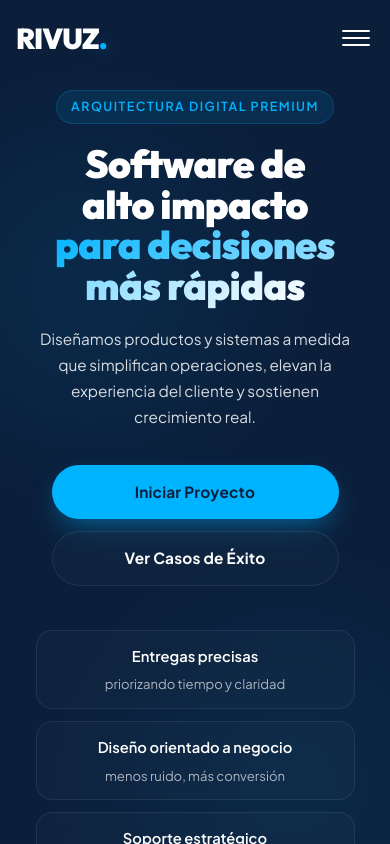
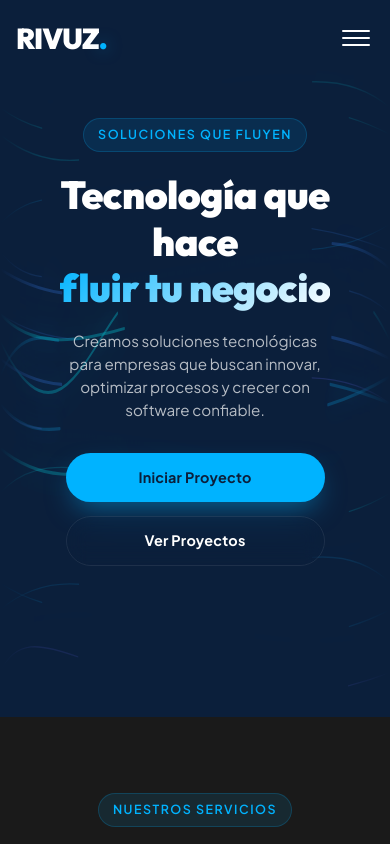
Before and after one commit to lihuensg/rivuz-react, a React (Vite) app: page / in a window 390 px wide. Shown: the top 844 px of the page. Built offline with nearby package versions, Linux system fonts and the light colour scheme.

Commit message:
refactor: enhance Hero component with interactive mouse effects and improved visuals

```diff
--- a/src/components/Hero/Hero.css
+++ b/src/components/Hero/Hero.css
@@ -3,164 +3,189 @@
     min-height: 100vh;
     display: flex;
     align-items: center;
-    padding-top: 136px;
-    padding-bottom: 108px;
+    padding-top: 120px;
     overflow: hidden;
-    background: var(--bg-main);
+    background-color: var(--bg-main);
 }
 
-.hero-backdrop {
+/* Wider, more intense interactive reveal + horizontal fade for seamless edges */
+.river-container {
     position: absolute;
-    inset: 0;
+    top: 0;
+    left: 0;
+    width: 100%;
+    height: 100%;
     z-index: 1;
     pointer-events: none;
+    opacity: 0.8;
+    /* Combined Mask: Mouse Reveal + Edge Fading */
+    -webkit-mask-image:
+        radial-gradient(circle 600px at var(--mouse-x, 50%) var(--mouse-y, 50%), black 0%, rgba(0, 0, 0, 0.15) 100%),
+        linear-gradient(to right, transparent 0%, black 5%, black 95%, transparent 100%);
+    mask-image:
+        radial-gradient(circle 600px at var(--mouse-x, 50%) var(--mouse-y, 50%), black 0%, rgba(0, 0, 0, 0.15) 100%),
+        linear-gradient(to right, transparent 0%, black 10%, black 90%, transparent 100%);
+    -webkit-mask-composite: source-in;
+    mask-composite: intersect;
 }
 
-.hero-orb {
-    position: absolute;
-    border-radius: 50%;
-    filter: blur(40px);
-    opacity: 0.45;
+.river-svg {
+    width: 100%;
+    height: 100%;
 }
 
-.orb-left {
-    width: 420px;
-    height: 420px;
-    left: -120px;
-    top: 8%;
-    background: radial-gradient(circle, rgba(0, 179, 255, 0.3) 0%, rgba(0, 179, 255, 0.02) 68%);
+.wave {
+    fill: transparent;
+    stroke-linecap: round;
+    transition: stroke-width 0.4s ease, stroke-opacity 0.4s ease;
 }
 
-.orb-right {
-    width: 480px;
-    height: 480px;
-    right: -140px;
-    bottom: -80px;
-    background: radial-gradient(circle, rgba(0, 179, 255, 0.24) 0%, rgba(0, 179, 255, 0.01) 70%);
+.wave-bg {
+    stroke: var(--primary);
+    filter: blur(8px);
+    stroke-opacity: 0.12;
+    stroke-width: 1.5;
 }
 
-.hero-grid {
-    position: absolute;
-    inset: 0;
-    background-image:
-        linear-gradient(rgba(255, 255, 255, 0.04) 1px, transparent 1px),
-        linear-gradient(90deg, rgba(255, 255, 255, 0.04) 1px, transparent 1px);
-    background-size: 72px 72px;
-    mask-image: linear-gradient(to bottom, rgba(0, 0, 0, 0.8), transparent 78%);
-    opacity: 0.22;
-    animation: gridDrift 20s linear infinite;
+.wave-main {
+    stroke-width: 3.5;
+    /* More presence */
+    stroke-opacity: 0.4;
 }
 
-@keyframes gridDrift {
+.wave-detail {
+    stroke-width: 1.5;
+    stroke-opacity: 0.25;
+}
+
+/* Data Packets Intensified Glow */
+.data-packet {
+    filter: drop-shadow(0 0 12px currentColor);
+    opacity: 1;
+}
+
+/* Intense Neon Bloom */
+.wave-cyan {
+    stroke: #00f2ff;
+    filter: drop-shadow(0 0 20px rgba(0, 242, 255, 0.8));
+}
+
+.wave-blue {
+    stroke: #0ea5e9;
+    filter: drop-shadow(0 0 15px rgba(14, 165, 233, 0.7));
+}
+
+.wave-electric {
+    stroke: #3b82f6;
+    filter: drop-shadow(0 0 25px rgba(59, 130, 246, 0.8));
+}
+
+.wave-accent {
+    stroke: #6366f1;
+    filter: drop-shadow(0 0 20px rgba(99, 102, 241, 0.6));
+}
+
+/* Seamless Technical Flow */
+.wave-main,
+.wave-detail {
+    /* Pattern: 500px dash, 1000px gap = 1500px total */
+    stroke-dasharray: 500 1000;
+    /* Travel exactly 1500px (or multiple) for perfect reset */
+    animation: energyFlow 10s infinite linear;
+}
+
+@keyframes energyFlow {
     from {
-        transform: translateY(0);
+        stroke-dashoffset: 1500;
     }
 
     to {
-        transform: translateY(24px);
+        stroke-dashoffset: 0;
     }
+}
+
+/* Varied speeds and delays for natural chaos */
+.wave-cyan.wave-main {
+    animation-duration: 8s;
+    animation-delay: -1s;
+}
+
+.wave-blue.wave-main {
+    animation-duration: 12s;
+    animation-delay: -3s;
+}
+
+.wave-electric.wave-main {
+    animation-duration: 10s;
+    animation-direction: reverse;
+    animation-delay: -5s;
+}
+
+.wave-accent {
+    animation-duration: 18s;
+    stroke-opacity: 0.3;
+    animation-delay: -2s;
+}
+
+/* Vertically staggered delays for detail network */
+.wave-detail:nth-child(even) {
+    animation-delay: -4s;
+    animation-duration: 14s;
+}
+
+.wave-detail:nth-child(odd) {
+    animation-delay: -7s;
+    animation-duration: 16s;
 }
 
 .hero-container {
     position: relative;
-    z-index: 2;
+    z-index: 10;
     width: 100%;
 }
 
 .content-wrapper {
-    max-width: 960px;
+    max-width: 900px;
     margin: 0 auto;
     text-align: center;
 }
 
 .hero-title {
-    font-size: clamp(3rem, 6.9vw, 5.9rem);
-    margin-bottom: 20px;
+    font-size: clamp(3.5rem, 8vw, 6rem);
+    margin-bottom: 24px;
     letter-spacing: -2px;
     font-family: 'Outfit', sans-serif;
     font-weight: 800;
-    line-height: 1.04;
-    text-wrap: balance;
 }
 
 .hero-subtitle {
-    font-size: clamp(1.02rem, 1.6vw, 1.22rem);
-    color: rgba(255, 255, 255, 0.84);
+    font-size: clamp(1.1rem, 2vw, 1.4rem);
+    color: var(--text-secondary);
     max-width: 700px;
-    margin: 0 auto 44px;
-    line-height: 1.78;
+    margin: 0 auto 40px;
 }
 
 .action-buttons {
     display: flex;
-    gap: 16px;
+    gap: 20px;
     justify-content: center;
-    margin-bottom: 60px;
-}
-
-.action-buttons .btn {
-    min-width: 220px;
-}
-
-.action-buttons .btn-outline {
-    background: rgba(255, 255, 255, 0.02);
-}
-
-.hero-metrics {
-    display: grid;
-    grid-template-columns: repeat(3, 1fr);
-    gap: 14px;
-    max-width: 920px;
-    margin: 0 auto;
-}
-
-.hero-metric {
-    background: rgba(255, 255, 255, 0.018);
-    border: 1px solid rgba(255, 255, 255, 0.075);
-    border-radius: 16px;
-    padding: 18px 20px;
-    text-align: left;
-    transition: transform 0.35s var(--ease-premium), border-color 0.35s var(--ease-premium), background 0.35s var(--ease-premium), box-shadow 0.35s var(--ease-premium);
-}
-
-.hero-metric strong {
-    display: block;
-    font-size: 0.92rem;
-    color: var(--text-primary);
-    margin-bottom: 6px;
-    font-weight: 600;
-}
-
-.hero-metric span {
-    display: block;
-    font-size: 0.82rem;
-    color: rgba(255, 255, 255, 0.66);
-    line-height: 1.5;
-}
-
-.hero-metric:hover {
-    transform: translateY(-3px);
-    border-color: rgba(0, 179, 255, 0.3);
-    background: rgba(0, 179, 255, 0.06);
-    box-shadow: 0 12px 24px rgba(0, 0, 0, 0.2);
+    margin-bottom: 80px;
 }
 
 @media (max-width: 1024px) {
     .hero-section {
-        min-height: 92vh;
-        padding-top: 112px;
+        padding-top: 100px;
     }
 
-    .hero-metrics {
-        gap: 12px;
+    .hero-title {
+        letter-spacing: -1.5px;
     }
 }
 
 @media (max-width: 768px) {
     .hero-section {
-        min-height: 88vh;
-        padding-top: 98px;
-        padding-bottom: 70px;
+        padding-top: 90px;
+        min-height: 90vh;
     }
 
     .hero-title {
@@ -168,58 +193,48 @@
     }
 
     .hero-subtitle {
-        margin-bottom: 34px;
-        line-height: 1.7;
+        font-size: 1rem;
+        margin-bottom: 32px;
+        padding: 0 10px;
     }
 
     .action-buttons {
         flex-direction: column;
-        padding: 0 16px;
-        gap: 12px;
-        margin-bottom: 44px;
+        padding: 0 20px;
+        gap: 14px;
+        margin-bottom: 40px;
     }
 
     .action-buttons .btn {
         width: 100%;
-        min-width: 0;
+        text-align: center;
+        justify-content: center;
     }
 
-    .hero-metrics {
-        grid-template-columns: 1fr;
-        max-width: 560px;
-        margin: 0 auto;
-    }
-
-    .hero-grid {
-        opacity: 0.16;
-    }
-
-    .hero-metric {
-        text-align: center;
+    .content-wrapper {
+        padding: 0 10px;
     }
 }
 
 @media (max-width: 480px) {
     .hero-section {
-        min-height: auto;
-        padding-top: 90px;
-        padding-bottom: 56px;
+        padding-top: 80px;
+        min-height: 85vh;
     }
 
     .hero-title {
-        font-size: clamp(2.1rem, 10vw, 3rem);
-        letter-spacing: -0.6px;
+        font-size: clamp(2.2rem, 10vw, 3.5rem);
+        letter-spacing: -0.5px;
+        margin-bottom: 18px;
     }
 
     .hero-subtitle {
-        font-size: 0.96rem;
+        font-size: 0.95rem;
+        line-height: 1.5;
     }
 
-    .hero-metric {
-        padding: 14px;
-    }
-
-    .hero-orb {
-        opacity: 0.3;
+    .action-buttons .btn {
+        padding: 12px 24px;
+        font-size: 0.9rem;
     }
 }
--- a/src/components/Hero/Hero.tsx
+++ b/src/components/Hero/Hero.tsx
@@ -1,50 +1,144 @@
-import React from 'react';
+import React, { useEffect, useRef } from 'react';
 import './Hero.css';
 
 const Hero: React.FC = () => {
+  const containerRef = useRef<HTMLDivElement>(null);
+
+  useEffect(() => {
+    const handleMouseMove = (e: MouseEvent) => {
+      if (containerRef.current) {
+        const { left, top, width, height } = containerRef.current.getBoundingClientRect();
+        const x = ((e.clientX - left) / width) * 100;
+        const y = ((e.clientY - top) / height) * 100;
+        containerRef.current.style.setProperty('--mouse-x', `${x}%`);
+        containerRef.current.style.setProperty('--mouse-y', `${y}%`);
+      }
+    };
+
+    window.addEventListener('mousemove', handleMouseMove);
+    return () => window.removeEventListener('mousemove', handleMouseMove);
+  }, []);
+
   return (
     <section className="hero-section">
-      <div className="hero-backdrop" aria-hidden="true">
-        <div className="hero-orb orb-left" />
-        <div className="hero-orb orb-right" />
-        <div className="hero-grid" />
+      <div className="river-container" ref={containerRef}>
+        <svg className="river-svg" viewBox="0 0 1440 800" preserveAspectRatio="none" xmlns="http://www.w3.org/2000/svg">
+          {/* Background Matrix */}
+          <g className="waves-bg">
+            <path id="bg-1" className="wave wave-bg" d="M0,100 C400,150 800,50 1440,100"></path>
+            <path id="bg-2" className="wave wave-bg" d="M0,200 C300,250 900,150 1440,200"></path>
+            <path id="bg-3" className="wave wave-bg" d="M0,300 C500,350 1000,250 1440,300"></path>
+            <path id="bg-4" className="wave wave-bg" d="M0,500 C400,450 800,550 1440,500"></path>
+            <path id="bg-5" className="wave wave-bg" d="M0,600 C300,550 900,650 1440,600"></path>
+            <path id="bg-6" className="wave wave-bg" d="M0,700 C500,650 1000,750 1440,700"></path>
+          </g>
+
+          {/* Main Neural Streams (Dense Core) */}
+          <g className="waves-main">
+            <path id="m-1" className="wave wave-cyan wave-main" d="M0,380 C320,580 420,180 720,380 C1020,580 1120,180 1440,380"></path>
+            <path id="m-2" className="wave wave-blue wave-main" d="M0,420 C200,270 600,570 1440,420"></path>
+            <path id="m-3" className="wave wave-electric wave-main" d="M0,400 C400,500 800,300 1440,400"></path>
+            <path id="m-4" className="wave wave-cyan wave-main" d="M0,350 C300,450 900,250 1440,350"></path>
+            <path id="m-5" className="wave wave-blue wave-main" d="M0,450 C250,550 650,350 1440,450"></path>
+            <path id="m-6" className="wave wave-electric wave-main" d="M0,300 C500,400 1100,200 1440,300"></path>
+            <path id="m-7" className="wave wave-cyan wave-main" d="M0,500 C400,600 800,400 1440,500"></path>
+          </g>
+
+          {/* Detail Network (Vertical Spread) */}
+          <g className="waves-detail">
+            <path id="d-1" className="wave wave-cyan wave-detail" d="M0,150 C400,250 800,50 1440,150"></path>
+            <path id="d-2" className="wave wave-blue wave-detail" d="M0,250 C300,150 900,350 1440,250"></path>
+            <path id="d-3" className="wave wave-electric wave-detail" d="M0,350 C500,450 1100,250 1440,350"></path>
+            <path id="d-4" className="wave wave-accent wave-detail" d="M0,450 C200,550 1000,350 1440,450"></path>
+            <path id="d-5" className="wave wave-cyan wave-detail" d="M0,550 C300,450 900,650 1440,550"></path>
+            <path id="d-6" className="wave wave-blue wave-detail" d="M0,650 C500,750 1100,550 1440,650"></path>
+            <path id="d-7" className="wave wave-accent wave-detail" d="M0,750 C150,650 550,850 1440,750"></path>
+            <path id="d-8" className="wave wave-cyan wave-detail" d="M0,120 C450,220 1050,20 1440,120"></path>
+            <path id="d-9" className="wave wave-blue wave-detail" d="M0,680 C400,580 800,780 1440,680"></path>
+            <path id="d-10" className="wave wave-electric wave-detail" d="M0,280 C250,380 650,180 1440,280"></path>
+          </g>
+
+          {/* High-Speed Data Packets */}
+          <g className="packets">
+            <circle className="data-packet" r="3" fill="#00f2ff">
+              <animateMotion dur="2.5s" repeatCount="indefinite">
+                <mpath href="#m-1" />
+              </animateMotion>
+            </circle>
+            <circle className="data-packet" r="2" fill="#00f2ff" begin="1.2s">
+              <animateMotion dur="2.5s" repeatCount="indefinite">
+                <mpath href="#m-1" />
+              </animateMotion>
+            </circle>
+            <circle className="data-packet" r="2.5" fill="#0ea5e9">
+              <animateMotion dur="4s" repeatCount="indefinite">
+                <mpath href="#m-2" />
+              </animateMotion>
+            </circle>
+            <circle className="data-packet" r="3" fill="#3b82f6" begin="0.8s">
+              <animateMotion dur="3.5s" repeatCount="indefinite">
+                <mpath href="#m-3" />
+              </animateMotion>
+            </circle>
+            <circle className="data-packet" r="2" fill="#00f2ff" begin="0.5s">
+              <animateMotion dur="5s" repeatCount="indefinite">
+                <mpath href="#m-4" />
+              </animateMotion>
+            </circle>
+            <circle className="data-packet" r="2.5" fill="#0ea5e9" begin="2s">
+              <animateMotion dur="3s" repeatCount="indefinite">
+                <mpath href="#m-5" />
+              </animateMotion>
+            </circle>
+            <circle className="data-packet" r="2" fill="#6366f1" begin="1.5s">
+              <animateMotion dur="4.5s" repeatCount="indefinite">
+                <mpath href="#d-4" />
+              </animateMotion>
+            </circle>
+            <circle className="data-packet" r="1.5" fill="#00f2ff" begin="3s">
+              <animateMotion dur="6s" repeatCount="indefinite">
+                <mpath href="#d-1" />
+              </animateMotion>
+            </circle>
+            <circle className="data-packet" r="1.5" fill="#3b82f6" begin="2.5s">
+              <animateMotion dur="5.5s" repeatCount="indefinite">
+                <mpath href="#d-6" />
+              </animateMotion>
+            </circle>
+            <circle className="data-packet" r="2" fill="#00f2ff" begin="1s">
+              <animateMotion dur="4s" repeatCount="indefinite">
+                <mpath href="#m-7" />
+              </animateMotion>
+            </circle>
+            <circle className="data-packet" r="1.5" fill="#6366f1" begin="0s">
+              <animateMotion dur="5s" repeatCount="indefinite">
+                <mpath href="#d-7" />
+              </animateMotion>
+            </circle>
+          </g>
+        </svg>
       </div>
 
       <div className="container hero-container">
         <div className="content-wrapper">
-          <span className="section-tag" data-aos="fade-down" data-aos-delay="50">Arquitectura digital premium</span>
+          <span className="section-tag" data-aos="fade-down" data-aos-delay="100">Soluciones que fluyen</span>
 
-          <h1 className="hero-title" data-aos="fade-up" data-aos-delay="120">
-            Software de alto impacto <br />
-            <span className="text-gradient">para decisiones más rápidas</span>
+          <h1 className="hero-title" data-aos="fade-up" data-aos-delay="300">
+            Tecnología que hace <br />
+            <span className="text-gradient">fluir tu negocio</span>
           </h1>
 
-          <p className="hero-subtitle" data-aos="fade-up" data-aos-delay="220">
-            Diseñamos productos y sistemas a medida que simplifican operaciones, elevan la experiencia del cliente y sostienen crecimiento real.
+          <p className="hero-subtitle" data-aos="fade-up" data-aos-delay="500">
+            Creamos soluciones tecnológicas para empresas que buscan innovar, optimizar procesos y crecer con software confiable.
           </p>
 
-          <div className="action-buttons" data-aos="fade-up" data-aos-delay="320">
+          <div className="action-buttons" data-aos="fade-up" data-aos-delay="700">
             <a href="#contact" className="btn btn-primary">
               <span>Iniciar Proyecto</span>
             </a>
             <a href="#projects" className="btn btn-outline">
-              Ver Casos de Éxito
+              Ver Proyectos
             </a>
-          </div>
-
-          <div className="hero-metrics" data-aos="fade-up" data-aos-delay="420">
-            <div className="hero-metric">
-              <strong>Entregas precisas</strong>
-              <span>priorizando tiempo y claridad</span>
-            </div>
-            <div className="hero-metric">
-              <strong>Diseño orientado a negocio</strong>
-              <span>menos ruido, más conversión</span>
-            </div>
-            <div className="hero-metric">
-              <strong>Soporte estratégico</strong>
-              <span>acompañamiento en cada etapa</span>
-            </div>
           </div>
         </div>
       </div>
```
